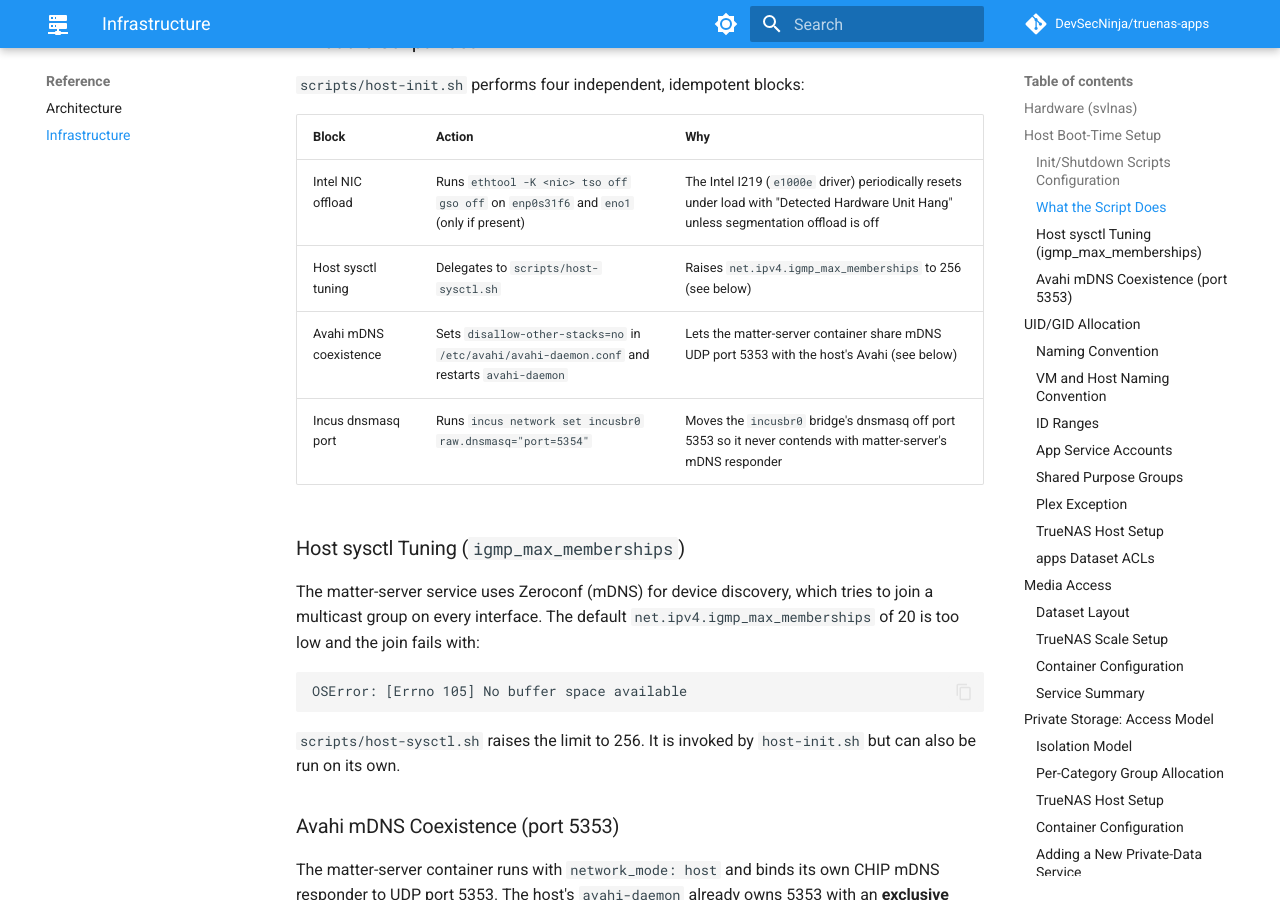
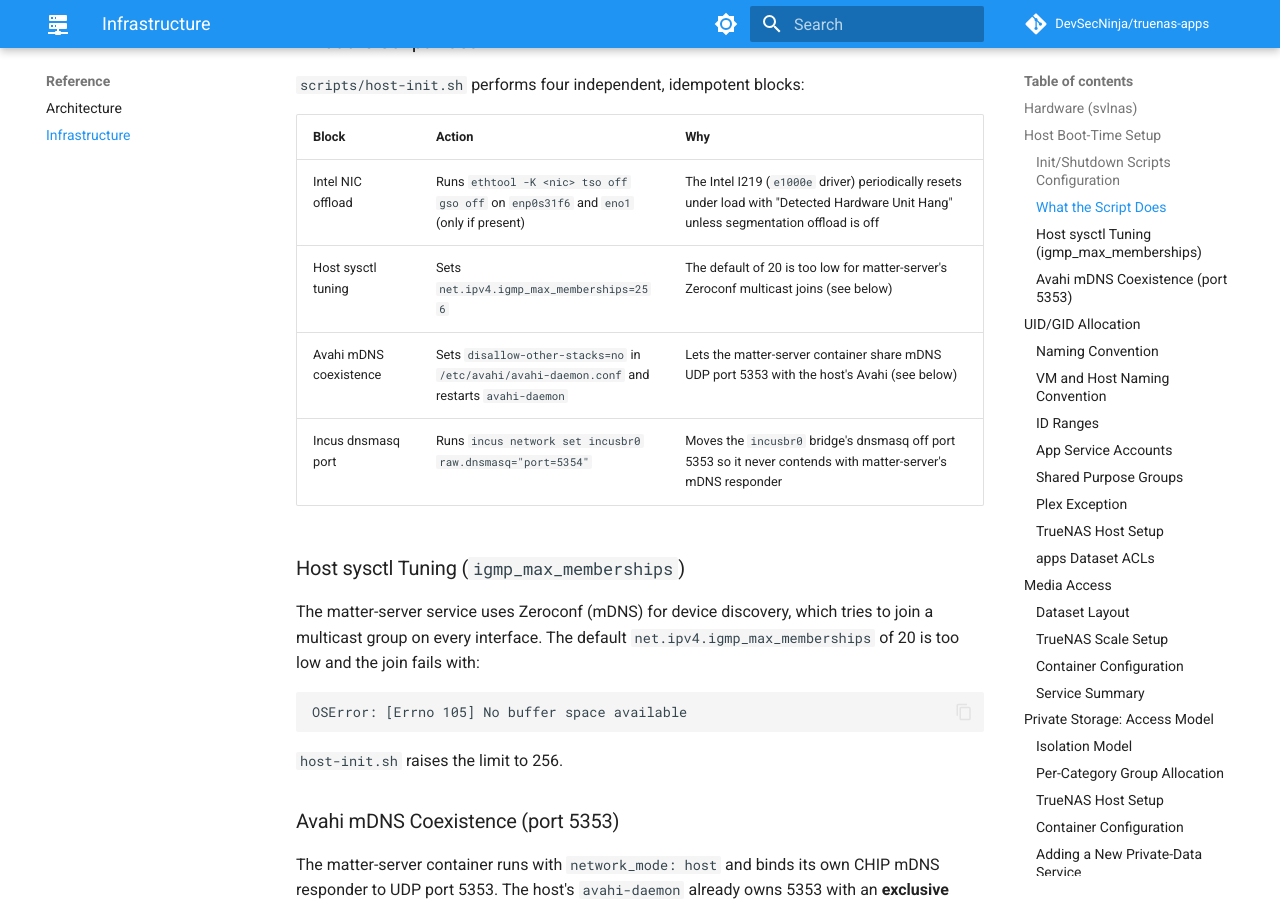
Before and after one commit to DevSecNinja/truenas-apps, an MkDocs documentation site: the page built from docs/INFRASTRUCTURE.md, in a window 1280 px wide and 900 px high, scrolled down 1932 px. Built offline with MkDocs 1.6.1 and Material for MkDocs 9.7.7, drawn with Linux system fonts in a browser that asks for light colours; comment, search, counter and statistics services are not loaded.

Commit message:
refactor: consolidate host sysctl tuning into host-init.sh and enhance Avahi configuration handling

````diff
--- a/docs/INFRASTRUCTURE.md
+++ b/docs/INFRASTRUCTURE.md
@@ -49,7 +49,7 @@
 | Block                  | Action                                                                                        | Why                                                                                                                                   |
 | ---------------------- | --------------------------------------------------------------------------------------------- | ------------------------------------------------------------------------------------------------------------------------------------- |
 | Intel NIC offload      | Runs `ethtool -K <nic> tso off gso off` on `enp0s31f6` and `eno1` (only if present)           | The Intel I219 (`e1000e` driver) periodically resets under load with "Detected Hardware Unit Hang" unless segmentation offload is off |
-| Host sysctl tuning     | Delegates to `scripts/host-sysctl.sh`                                                         | Raises `net.ipv4.igmp_max_memberships` to 256 (see below)                                                                             |
+| Host sysctl tuning     | Sets `net.ipv4.igmp_max_memberships=256`                                                      | The default of 20 is too low for matter-server's Zeroconf multicast joins (see below)                                                 |
 | Avahi mDNS coexistence | Sets `disallow-other-stacks=no` in `/etc/avahi/avahi-daemon.conf` and restarts `avahi-daemon` | Lets the matter-server container share mDNS UDP port 5353 with the host's Avahi (see below)                                           |
 | Incus dnsmasq port     | Runs `incus network set incusbr0 raw.dnsmasq="port=5354"`                                     | Moves the `incusbr0` bridge's dnsmasq off port 5353 so it never contends with matter-server's mDNS responder                          |
 
@@ -61,7 +61,7 @@
 OSError: [Errno 105] No buffer space available
 ```
 
-`scripts/host-sysctl.sh` raises the limit to 256. It is invoked by `host-init.sh` but can also be run on its own.
+`host-init.sh` raises the limit to 256.
 
 ### Avahi mDNS Coexistence (port 5353)
 
````
Also changed, not shown: 2 other files.
